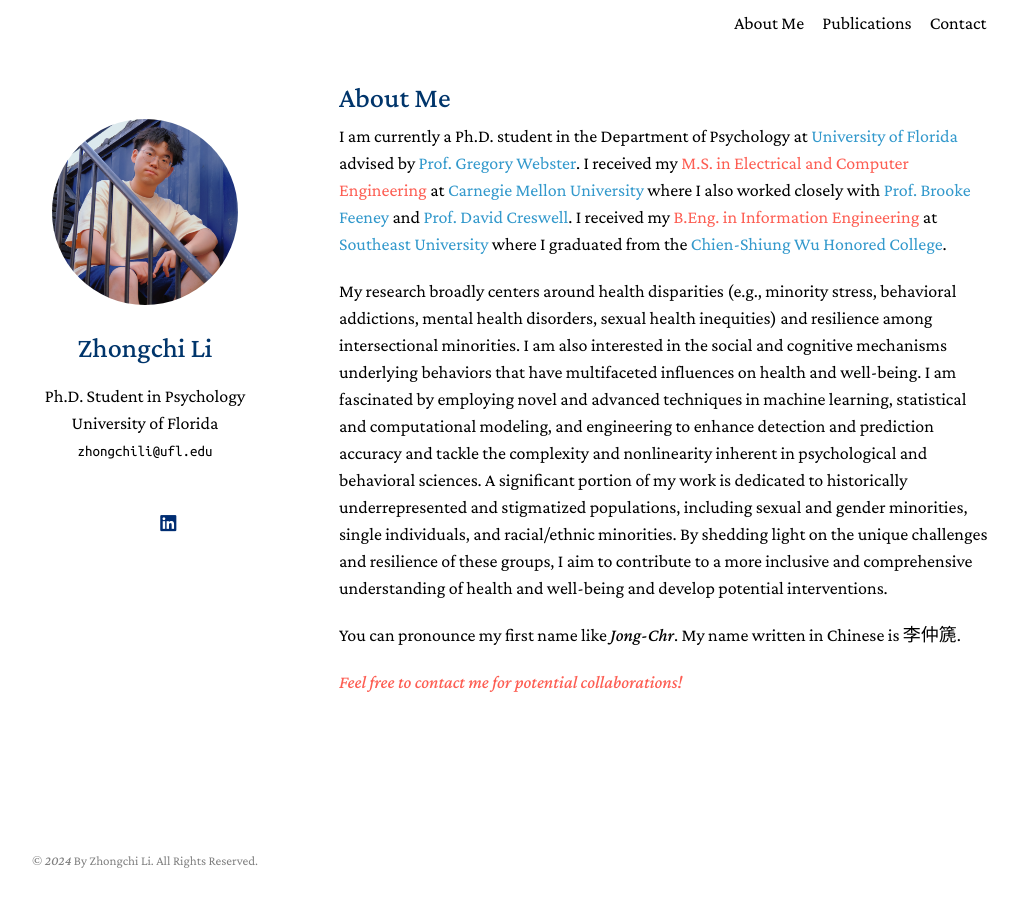
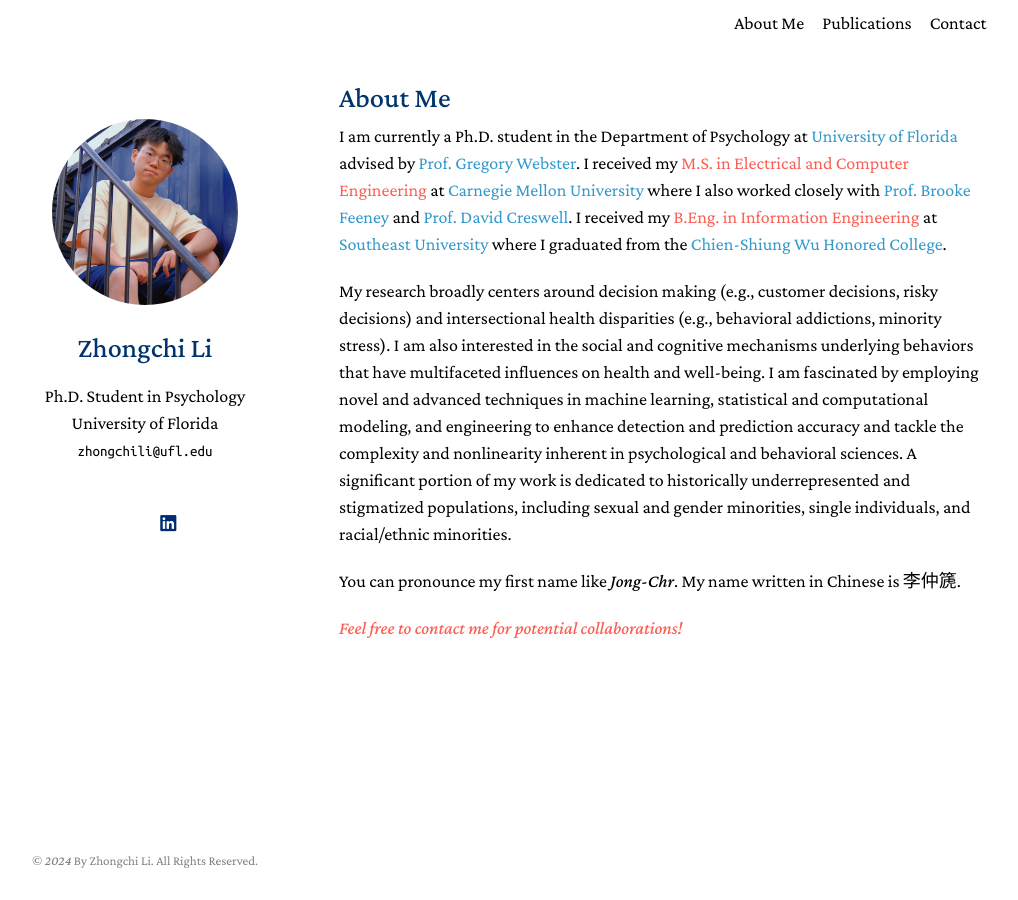
Before and after one commit to zhongchili52/zhongchili52.github.io, a Jekyll site: the page built from index.md, in a window 1280 px wide. Shown: the whole page, without its empty margins (131-1149 px from the left). Built offline with Jekyll 4.4.1, drawn with Linux system fonts in a browser that asks for light colours; a style sheet for code colours, icons or effects is not loaded.

Commit message:
Update index.md

```diff
--- a/index.md
+++ b/index.md
@@ -9,7 +9,7 @@
 
 I am currently a Ph.D. student in the Department of Psychology at [University of Florida](https://psych.ufl.edu/social-psychology/people/) advised by [Prof. Gregory Webster](https://www.gdwebster.com/). I received my <font color="#fd5e53">M.S. in Electrical and Computer Engineering</font> at [Carnegie Mellon University](https://www.ece.cmu.edu/) where I also worked closely with [Prof. Brooke Feeney](https://www.cmu.edu/dietrich/psychology/relationships-lab/brooke-feeney-associate-professor.html) and [Prof. David Creswell](https://www.healthandhumanperformancelab.com/people). I received my <font color="#fd5e53">B.Eng. in Information Engineering</font> at [Southeast University](https://www.seu.edu.cn/english/) where I graduated from the [Chien-Shiung Wu Honored College](https://wjx.seu.edu.cn/wjxen/).
 
-My research broadly centers around health disparities (e.g., minority stress, behavioral addictions, mental health disorders, sexual health inequities) and resilience among intersectional minorities. I am also interested in the social and cognitive mechanisms underlying behaviors that have multifaceted influences on health and well-being. I am fascinated by employing novel and advanced techniques in machine learning, statistical and computational modeling, and engineering to enhance detection and prediction accuracy and tackle the complexity and nonlinearity inherent in psychological and behavioral sciences. A significant portion of my work is dedicated to historically underrepresented and stigmatized populations, including sexual and gender minorities, single individuals, and racial/ethnic minorities. By shedding light on the unique challenges and resilience of these groups, I aim to contribute to a more inclusive and comprehensive understanding of health and well-being and develop potential interventions.
+My research broadly centers around decision making (e.g., customer decisions, risky decisions) and intersectional health disparities (e.g., behavioral addictions, minority stress). I am also interested in the social and cognitive mechanisms underlying behaviors that have multifaceted influences on health and well-being. I am fascinated by employing novel and advanced techniques in machine learning, statistical and computational modeling, and engineering to enhance detection and prediction accuracy and tackle the complexity and nonlinearity inherent in psychological and behavioral sciences. A significant portion of my work is dedicated to historically underrepresented and stigmatized populations, including sexual and gender minorities, single individuals, and racial/ethnic minorities.
 
 You can pronounce my first name like <em>Jong-Chr</em>. My name written in Chinese is 李仲篪.
 
```
